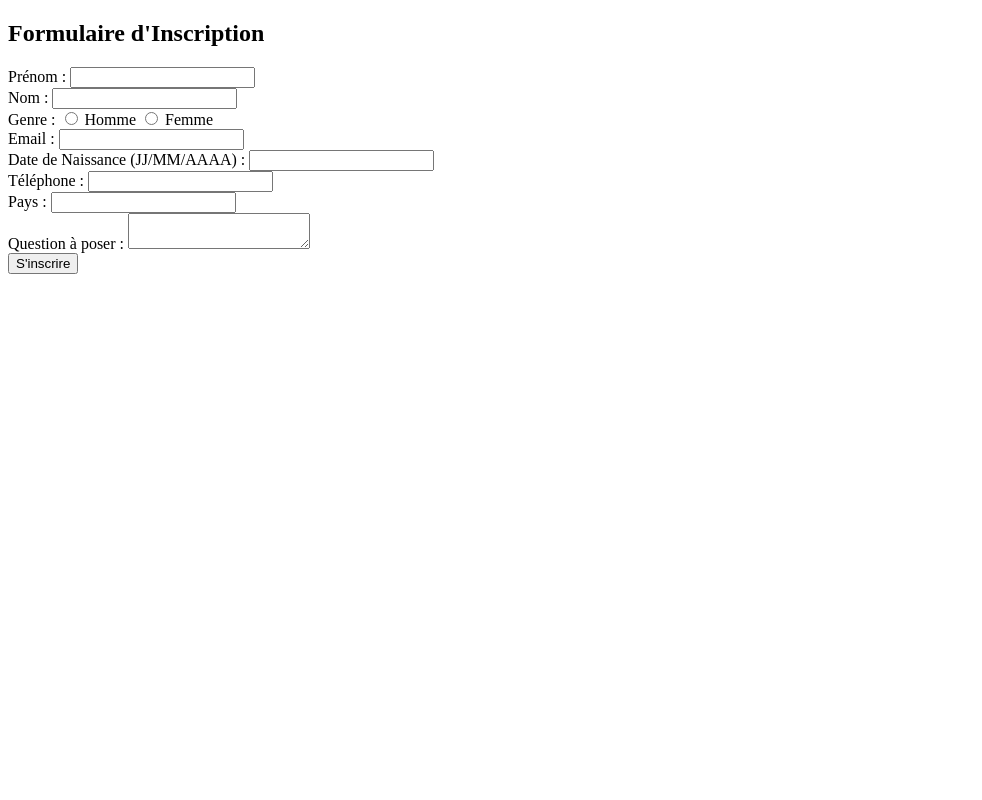
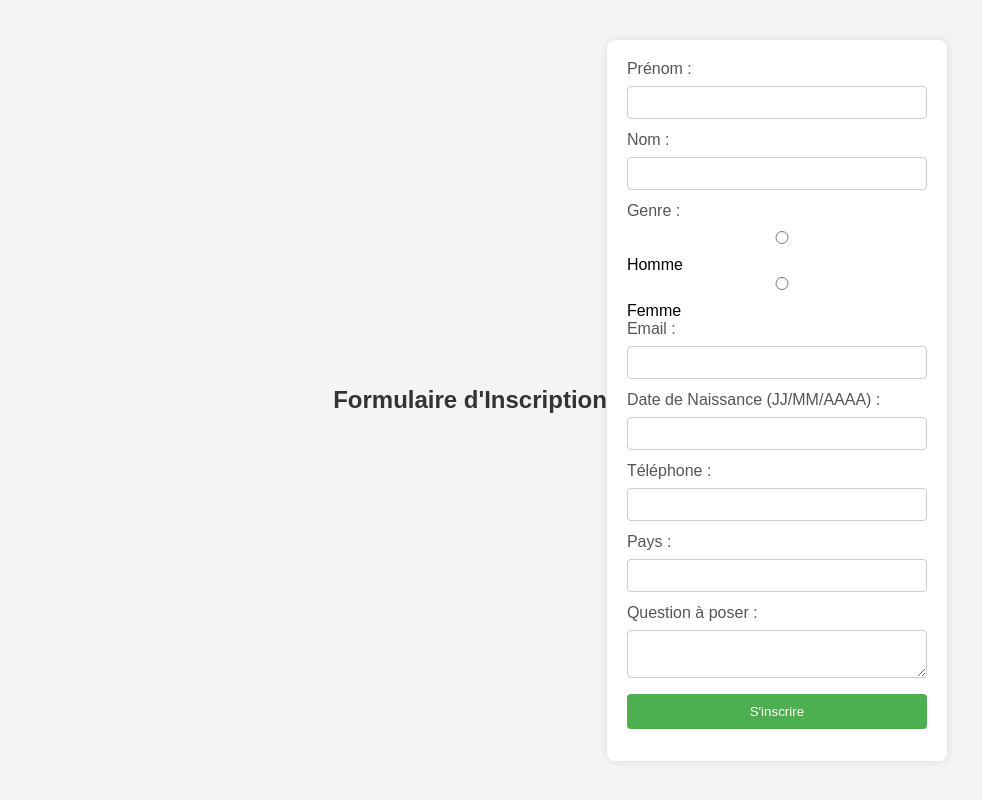
Before and after one commit to Vander5921/perflinker, a PHP site: page /view/formulaire.php in a window 1280 px wide. Shown: the whole page, without its empty margins (0-982 px from the left). Run offline with PHP 8.4, Linux system fonts and the light colour scheme.

Commit message:
ajout d'un peu de style basique

```diff
--- a/model/InscriptionModel.php
+++ b/model/InscriptionModel.php
@@ -70,7 +70,7 @@ class InscriptionModel {
 
         return $age < 18;
     }
-    //Utilisation de prepare pour protection injections SQL
+    //Utilisation de prepare et stmt pour protection injections SQL
     private function verifierInscriptionMultiple($email, $ip) {
         $requete_verif = "SELECT COUNT(*) as count FROM gpbl WHERE email = ? AND IP = ? AND creatAt >= DATE_SUB(NOW(), INTERVAL 24 HOUR)";
         $stmt_verif = $this->base_de_donnees->prepare($requete_verif);
--- a/view/formulaire.php
+++ b/view/formulaire.php
@@ -4,6 +4,63 @@
     <meta charset="UTF-8">
     <meta name="viewport" content="width=device-width, initial-scale=1.0">
     <title>Formulaire d'Inscription</title>
+    <style>
+        body {
+            font-family: Arial, sans-serif;
+            background-color: #f4f4f4;
+            margin: 0;
+            padding: 0;
+            display: flex;
+            align-items: center;
+            justify-content: center;
+            height: 100vh;
+        }
+
+        form {
+            background-color: #fff;
+            padding: 20px;
+            border-radius: 8px;
+            box-shadow: 0 0 10px rgba(0, 0, 0, 0.1);
+            width: 300px;
+        }
+
+        h2 {
+            text-align: center;
+            color: #333;
+        }
+
+        label {
+            display: block;
+            margin-bottom: 8px;
+            color: #555;
+        }
+
+        input, textarea {
+            width: 100%;
+            padding: 8px;
+            margin-bottom: 12px;
+            box-sizing: border-box;
+            border: 1px solid #ccc;
+            border-radius: 4px;
+        }
+
+        input[type="radio"] {
+            margin-right: 6px;
+        }
+
+        input[type="submit"] {
+            background-color: #4caf50;
+            color: #fff;
+            padding: 10px;
+            border: none;
+            border-radius: 4px;
+            cursor: pointer;
+        }
+
+        input[type="submit"]:hover {
+            background-color: #45a049;
+        }
+    </style>
 </head>
 <body>
     <h2>Formulaire d'Inscription</h2>
```
